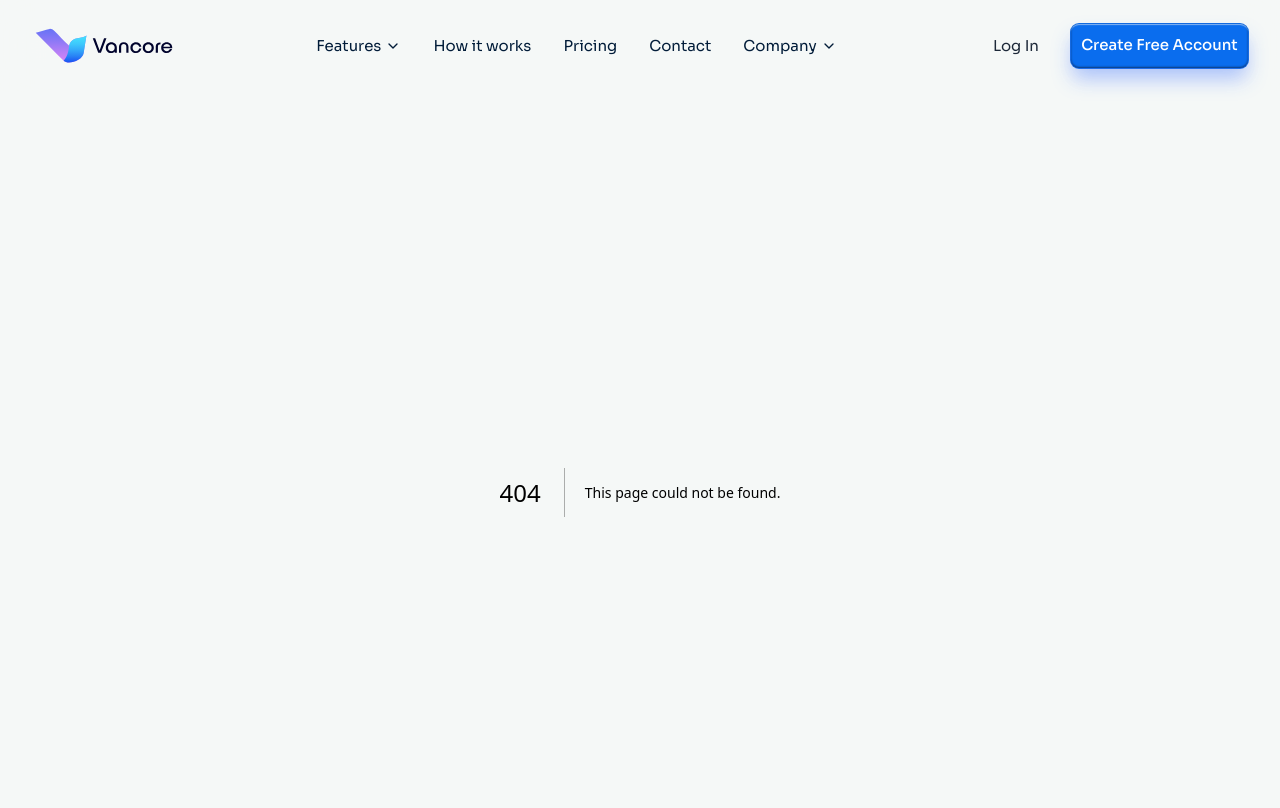
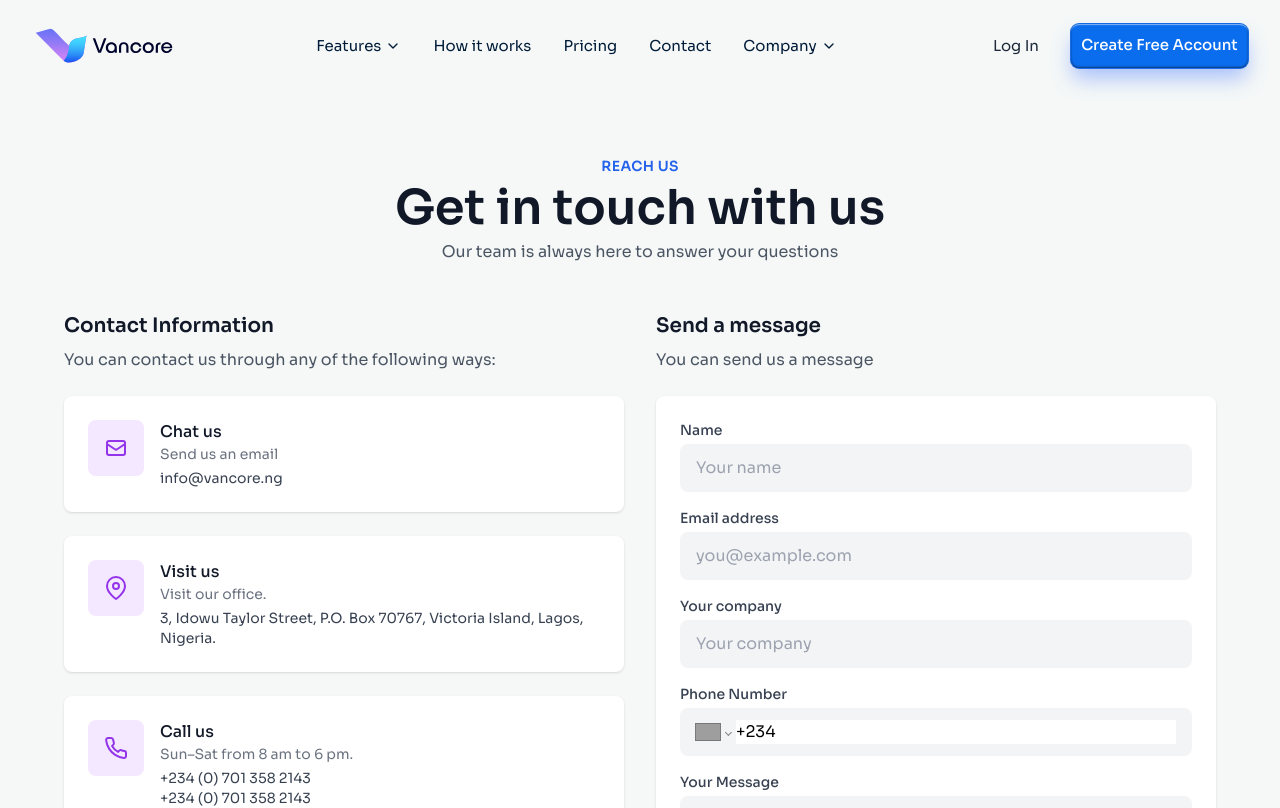
Before and after one commit to VancoreTech/website, a Next.js app: page /contact in a window 1280 px wide. Before the commit this address had no page. Shown: the top 808 px of the page. Built offline with nearby package versions, Linux system fonts and the light colour scheme; grey boxes are pictures that could not be loaded.

Commit message:
Bring merge-latest-frontend and latest edits onto main

```diff
--- a/package.json
+++ b/package.json
@@ -16,7 +16,9 @@
     "next": "15.3.2",
     "react": "^19.0.0",
     "react-dom": "^19.0.0",
+    "react-hook-form": "^7.57.0",
     "react-icons": "^5.5.0",
+    "react-phone-number-input": "^3.4.12",
     "zust-api": "^0.0.2"
   },
   "devDependencies": {
@@ -25,6 +27,7 @@
     "@types/node": "^20",
     "@types/react": "^19",
     "@types/react-dom": "^19",
+    "@types/react-phone-number-input": "^3.0.17",
     "autoprefixer": "^10.4.21",
     "eslint": "^9",
     "eslint-config-next": "15.3.2",
--- /dev/null
+++ b/src/app/api/contact/route.ts
@@ -0,0 +1,23 @@
+import { NextRequest, NextResponse } from 'next/server'
+
+export async function POST(request: NextRequest) {
+  const body = await request.json()
+  const { name, email, company, phone, message } = body
+
+  console.log('📬 Contact form submission:', { name, email, company, phone, message })
+
+  try {
+
+
+    return NextResponse.json(
+      { success: true, message: 'Thanks for reaching out!' },
+      { status: 200 }
+    )
+  } catch (err) {
+    console.error('Contact form error:', err)
+    return NextResponse.json(
+      { success: false, error: 'Something went wrong.' },
+      { status: 500 }
+    )
+  }
+}
--- /dev/null
+++ b/src/app/contact/page.tsx
@@ -0,0 +1,228 @@
+'use client'
+
+import React from 'react'
+import { HiOutlineMail } from 'react-icons/hi'
+import { FiMapPin, FiPhone } from 'react-icons/fi'
+import { useForm, Controller } from 'react-hook-form'
+import PhoneInput from 'react-phone-number-input'
+import 'react-phone-number-input/style.css'
+import FAQSection from '@/components/FAQSection'
+
+type FormData = {
+  name: string
+  email: string
+  company: string
+  phone: string
+  message: string
+}
+
+export default function ContactPage() {
+  const {
+    register,
+    control,
+    handleSubmit,
+    formState: { errors, isSubmitting, isSubmitSuccessful },
+  } = useForm<FormData>()
+
+  const onSubmit = async (data: FormData) => {
+    // backend endpoint
+    await fetch('/api/contact', {
+      method: 'POST',
+      headers: { 'Content-Type': 'application/json' },
+      body: JSON.stringify(data),
+    })
+  }
+
+  return (
+    <main className="w-full bg-transparent py-16">
+      <div className="mx-auto max-w-screen-2xl px-4 sm:px-6 lg:px-8">
+        {/* Header */}
+        <div className="mb-12 text-center">
+          <p className="text-sm font-semibold tracking-wide text-blue-600 uppercase">
+            Reach us
+          </p>
+          <h1 className="mt-2 text-3xl sm:text-4xl md:text-5xl font-semibold text-gray-900">
+            Get in touch with us
+          </h1>
+          <p className="mt-2 text-gray-600">
+            Our team is always here to answer your questions
+          </p>
+        </div>
+
+        {/* Two-column layout */}
+        <div className="grid grid-cols-1 lg:grid-cols-2 gap-8">
+          {/* ── Left: Contact Information ───────────────── */}
+          <div>
+            <h3 className="text-xl font-semibold text-gray-900 mb-2">
+              Contact Information
+            </h3>
+            <p className="text-gray-600 mb-6">
+              You can contact us through any of the following ways:
+            </p>
+
+            <div className="space-y-6">
+              {/* Chat us */}
+              <div className="flex items-start bg-white rounded-lg shadow p-6">
+                <div className="flex-shrink-0 p-4 bg-purple-100 text-purple-600 rounded-lg">
+                  <HiOutlineMail className="w-6 h-6" />
+                </div>
+                <div className="ml-4">
+                  <h4 className="font-medium text-gray-900">Chat us</h4>
+                  <p className="text-gray-500 text-sm">Send us an email</p>
+                  <a
+                    href="mailto:info@vancore.ng"
+                    className="mt-1 block text-gray-700 text-sm"
+                  >
+                    info@vancore.ng
+                  </a>
+                </div>
+              </div>
+
+              {/* Visit us */}
+              <div className="flex items-start bg-white rounded-lg shadow p-6">
+                <div className="flex-shrink-0 p-4 bg-purple-100 text-purple-600 rounded-lg">
+                  <FiMapPin className="w-6 h-6" />
+                </div>
+                <div className="ml-4">
+                  <h4 className="font-medium text-gray-900">Visit us</h4>
+                  <p className="text-gray-500 text-sm">Visit our office.</p>
+                  <p className="mt-1 text-gray-700 text-sm">
+                    3, Idowu Taylor Street, P.O. Box 70767, Victoria Island,
+                    Lagos, Nigeria.
+                  </p>
+                </div>
+              </div>
+
+              {/* Call us */}
+              <div className="flex items-start bg-white rounded-lg shadow p-6">
+                <div className="flex-shrink-0 p-4 bg-purple-100 text-purple-600 rounded-lg">
+                  <FiPhone className="w-6 h-6" />
+                </div>
+                <div className="ml-4">
+                  <h4 className="font-medium text-gray-900">Call us</h4>
+                  <p className="text-gray-500 text-sm">Sun–Sat from 8 am to 6 pm.</p>
+                  <p className="mt-1 text-gray-700 text-sm">+234 (0) 701 358 2143</p>
+                  <p className="text-gray-700 text-sm">+234 (0) 701 358 2143</p>
+                </div>
+              </div>
+            </div>
+          </div>
+
+          {/* ── Right: Message Form ─────────────────────────── */}
+          <div>
+            <h3 className="text-xl font-semibold text-gray-900 mb-2">
+              Send a message
+            </h3>
+            <p className="text-gray-600 mb-6">You can send us a message</p>
+
+            <form
+              onSubmit={handleSubmit(onSubmit)}
+              className="space-y-4 bg-white p-6 rounded-lg shadow"
+            >
+              {/* Name */}
+              <div>
+                <label className="block text-sm font-medium text-gray-700 mb-1">
+                  Name
+                </label>
+                <input
+                  {...register('name', { required: true })}
+                  placeholder="Your name"
+                  className="w-full bg-gray-100 rounded-lg px-4 py-3 focus:outline-none"
+                />
+                {errors.name && (
+                  <p className="text-red-500 text-xs mt-1">Required</p>
+                )}
+              </div>
+
+              {/* Email */}
+              <div>
+                <label className="block text-sm font-medium text-gray-700 mb-1">
+                  Email address
+                </label>
+                <input
+                  {...register('email', { required: true })}
+                  type="email"
+                  placeholder="you@example.com"
+                  className="w-full bg-gray-100 rounded-lg px-4 py-3 focus:outline-none"
+                />
+                {errors.email && (
+                  <p className="text-red-500 text-xs mt-1">Required</p>
+                )}
+              </div>
+
+              {/* Company */}
+              <div>
+                <label className="block text-sm font-medium text-gray-700 mb-1">
+                  Your company
+                </label>
+                <input
+                  {...register('company')}
+                  placeholder="Your company"
+                  className="w-full bg-gray-100 rounded-lg px-4 py-3 focus:outline-none"
+                />
+              </div>
+
+              {/* Phone (Controller + PhoneInput) */}
+              <div>
+                <label className="block text-sm font-medium text-gray-700 mb-1">
+                  Phone Number
+                </label>
+                <Controller
+                  control={control}
+                  name="phone"
+                  rules={{ required: true }}
+                  render={({ field: { onChange, value } }) => (
+                    <PhoneInput
+                      international
+                      defaultCountry="NG"
+                      value={value}
+                      onChange={onChange}
+                      placeholder="+234 801 234 5678"
+                      className="w-full bg-gray-100 rounded-lg px-4 py-3 focus:outline-none"
+                    />
+                  )}
+                />
+                {errors.phone && (
+                  <p className="text-red-500 text-xs mt-1">Required</p>
+                )}
+              </div>
+
+              {/* Message */}
+              <div>
+                <label className="block text-sm font-medium text-gray-700 mb-1">
+                  Your Message
+                </label>
+                <textarea
+                  {...register('message', { required: true })}
+                  placeholder="Write your message…"
+                  rows={4}
+                  className="w-full bg-gray-100 rounded-lg px-4 py-3 focus:outline-none"
+                />
+                {errors.message && (
+                  <p className="text-red-500 text-xs mt-1">Required</p>
+                )}
+              </div>
+
+              {/* Submit */}
+              <button
+                type="submit"
+                disabled={isSubmitting}
+                className="w-full py-3 bg-blue-600 text-white font-medium rounded-lg shadow hover:bg-blue-700 transition"
+              >
+                {isSubmitting ? 'Sending…' : 'Submit'}
+              </button>
+
+              {isSubmitSuccessful && (
+                <p className="text-green-600 text-center mt-4">
+                  Thanks! We’ll be in touch soon.
+                </p>
+              )}
+            </form>
+          </div>
+        </div>
+      </div>
+
+      <FAQSection />
+    </main>
+  )
+}
--- a/src/app/globals.css
+++ b/src/app/globals.css
@@ -2,6 +2,9 @@
 @tailwind base;
 @tailwind components;
 @tailwind utilities;
+
+@import 'react-phone-number-input/style.css';
+
 
 body {
   @apply font-sans;
```
Also changed, not shown: src/components/DownloadSection.tsx (line endings or trailing spaces), 1 other file (tests, documents, lock files or other folders).
